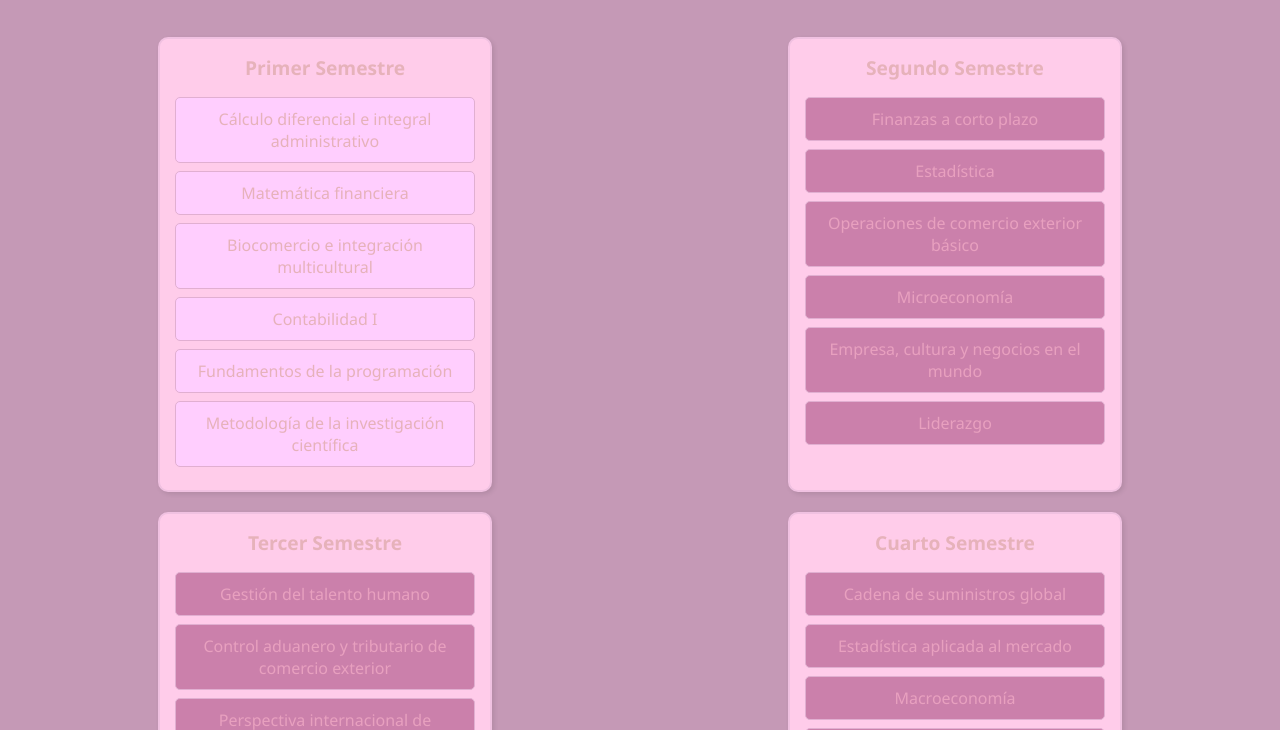
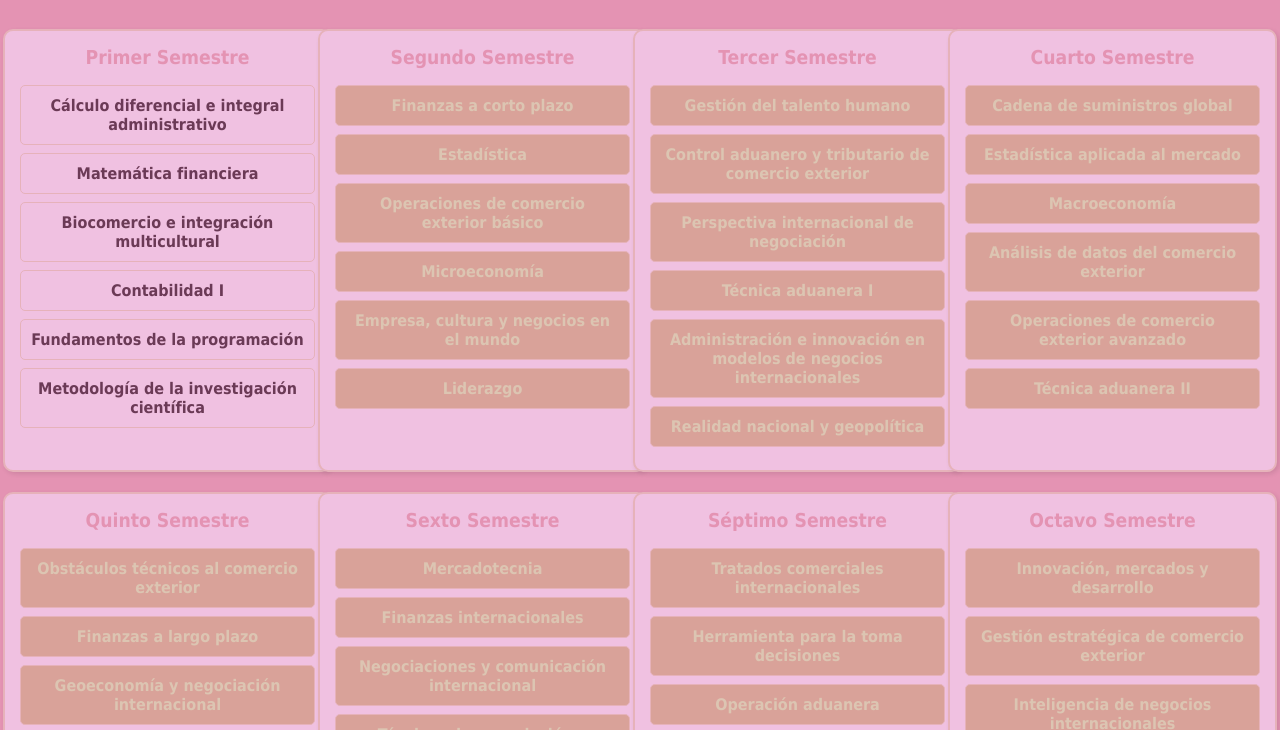
Before and after one commit to Anahi2018/Malla-Comercio-Exterior, a plain HTML site: page index.html in a window 1280 px wide. Shown: the part 129-859 px from the top of the page. Drawn offline with Linux system fonts and the light colour scheme.

Commit message:
Update style.css

```diff
--- a/style.css
+++ b/style.css
@@ -1,7 +1,7 @@
 body {
-    font-family: 'Segoe UI', Tahoma, Geneva, Verdana, sans-serif;
-    background-color: #C599B6;
-    color: #E6B2BA;
+    font-family: 'Olympic', Tahoma, Geneva, Verdana, sans-serif;
+    background-color: #E493B3;
+    color: #CB80AB;
     margin: 0;
     padding: 20px;
 }
@@ -19,7 +19,7 @@ p {
 
 #malla-container {
     display: grid;
-    grid-template-columns: repeat(2, 1fr); /* Dos columnas */
+    grid-template-columns: repeat(auto-fit, minmax(280px, 1fr));
     gap: 20px;
     justify-items: center;
 }
@@ -27,15 +27,15 @@ p {
 .semestre {
     width: 100%;
     max-width: 300px;
-    background-color: #FFCCEA;
-    border: 2px solid #F0C1E1;
+    background-color: #F0C1E1;
+    border: 2px solid #E6B2BA;
     border-radius: 10px;
     padding: 15px;
     box-shadow: 2px 2px 5px rgba(0,0,0,0.1);
 }
 
 .semestre h2 {
-    color: #E6B2BA;
+    color: #E493B3;
     text-align: center;
     margin-top: 0;
     font-size: 1.2em;
@@ -44,26 +44,28 @@ p {
 .materia {
     padding: 10px;
     margin: 8px 0;
-    border: 1px solid #E1AFD1;
-    background-color: #FFCEFE;
+    border: 1px solid #E6B2BA;
+    background-color: #F0C1E1;
     border-radius: 5px;
     cursor: pointer;
     transition: background-color 0.3s;
     text-align: center;
+    font-weight: 600;
+    color: #6B3A56;
 }
 
 .materia:hover {
-    background-color: #FFCEFE;
+    background-color: #F5CBCB;
 }
 
 .materia.bloqueada {
-    background-color: #CB80AB;
-    color: #E8A0BF;
+    background-color: #D9A299;
+    color: #DCC5B2;
     pointer-events: none;
 }
 
 .materia.aprobada {
-    background-color: #EA8FEA; /* morado pastel */
-    color: #D77FA1;
+    background-color: #C599B6; /* morado pastel */
+    color: #CB9DF0;
     text-decoration: line-through;
 }
```
